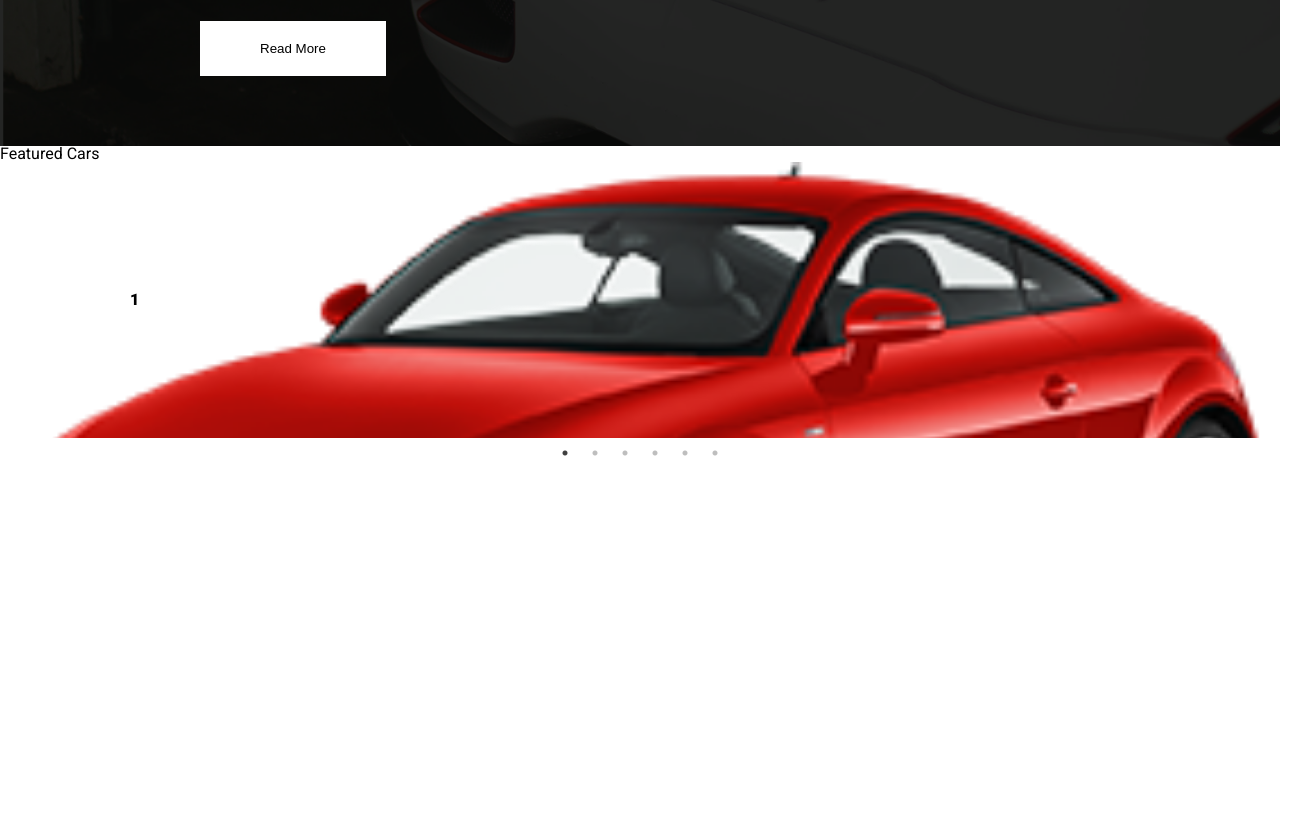
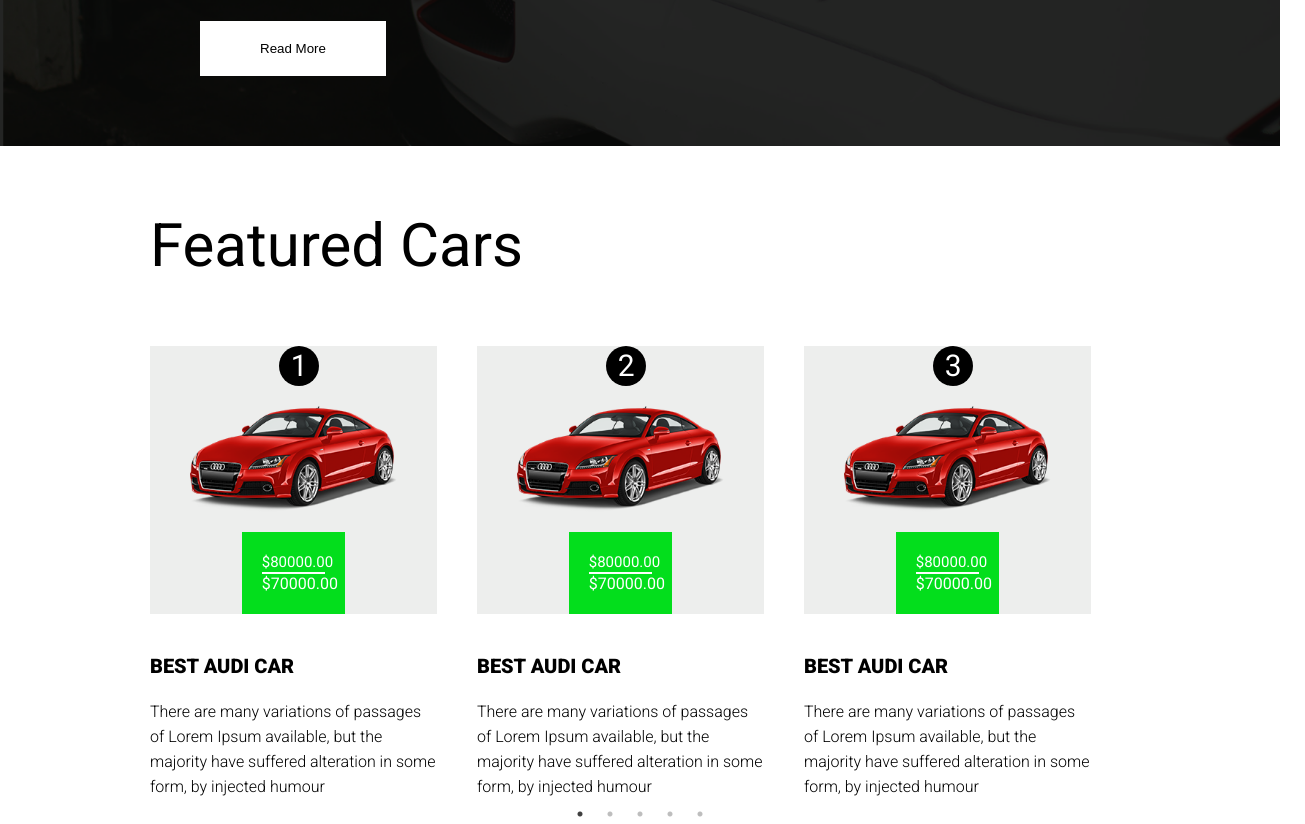
Before and after one commit to yevgeniywyszynski/rentcar, a React (Create React App) app: page / in a window 1280 px wide. Shown: the part 2159-2983 px from the top of the page, 1305 px wide, since content can reach past the window. Before the commit the page ends 2622 px from the top, so only its background shows below. Built offline with nearby package versions, Linux system fonts and the light colour scheme.

Commit message:
Added new comp FeaturedCars

```diff
--- a/src/components/FeaturedCars/FeaturedCars.js
+++ b/src/components/FeaturedCars/FeaturedCars.js
@@ -10,8 +10,9 @@
         dots: true,
         infinite: true,
         speed: 500,
-        slidesToShow: 1,
-        slidesToScroll: 1
+        arrows: true,
+        slidesToShow: 3,
+        slidesToScroll: 1,
     };
 
     return(
@@ -19,22 +20,107 @@
             <p className={styles.title}>Featured Cars</p>
             <Slider {...settings}>
                 <div className={styles.cars}>
-                    <h3>1</h3>
+                    <div className={styles.circleWrapper}>
+                        <p className={styles.slideNumber}>1</p>
+                    </div>
+                    <div className={styles.imgWrapper}>
+                        <img className={styles.imgCar} alt="car" src={'img/carslide.png'}></img>
+                        <div className={styles.priceWrapper}>
+                            <p className={styles.priceBefore}>$80000.00</p>
+                            <p className={styles.priceAfter}>$70000.00</p>
+                        </div>
+                    </div>
+                    <div className={styles.descriptionCar}>
+                        <p className={styles.modelName}>BEST AUDI CAR</p>
+                        <p className={styles.description}>
+                            There are many variations of passages of Lorem
+                            Ipsum available, but the majority have suffered
+                            alteration in some form, by injected humour
+                        </p>
+                    </div>
                 </div>
                 <div className={styles.cars}>
-                    <h3>2</h3>
+                    <div className={styles.circleWrapper}>
+                        <p className={styles.slideNumber}>2</p>
+                    </div>
+                    <div className={styles.imgWrapper}>
+                        <img className={styles.imgCar} alt="car" src={'img/carslide.png'}></img>
+                        <div className={styles.priceWrapper}>
+                            <p className={styles.priceBefore}>$80000.00</p>
+                            <p className={styles.priceAfter}>$70000.00</p>
+                        </div>
+                    </div>
+                    <div className={styles.descriptionCar}>
+                        <p className={styles.modelName}>BEST AUDI CAR</p>
+                        <p className={styles.description}>
+                            There are many variations of passages of Lorem
+                            Ipsum available, but the majority have suffered
+                            alteration in some form, by injected humour
+                        </p>
+                    </div>
+
                 </div>
                 <div className={styles.cars}>
-                    <h3>3</h3>
+                    <div className={styles.circleWrapper}>
+                        <p className={styles.slideNumber}>3</p>
+                    </div>
+                    <div className={styles.imgWrapper}>
+                        <img className={styles.imgCar} alt="car" src={'img/carslide.png'}></img>
+                        <div className={styles.priceWrapper}>
+                            <p className={styles.priceBefore}>$80000.00</p>
+                            <p className={styles.priceAfter}>$70000.00</p>
+                        </div>
+                    </div>
+                    <div className={styles.descriptionCar}>
+                        <p className={styles.modelName}>BEST AUDI CAR</p>
+                        <p className={styles.description}>
+                            There are many variations of passages of Lorem
+                            Ipsum available, but the majority have suffered
+                            alteration in some form, by injected humour
+                        </p>
+                    </div>
+
                 </div>
                 <div className={styles.cars}>
-                    <h3>4</h3>
+                    <div className={styles.circleWrapper}>
+                        <p className={styles.slideNumber}>4</p>
+                    </div>
+                    <div className={styles.imgWrapper}>
+                        <img className={styles.imgCar} alt="car" src={'img/carslide.png'}></img>
+                        <div className={styles.priceWrapper}>
+                            <p className={styles.priceBefore}>$80000.00</p>
+                            <p className={styles.priceAfter}>$70000.00</p>
+                        </div>
+                    </div>
+                    <div className={styles.descriptionCar}>
+                        <p className={styles.modelName}>BEST AUDI CAR</p>
+                        <p className={styles.description}>
+                            There are many variations of passages of Lorem
+                            Ipsum available, but the majority have suffered
+                            alteration in some form, by injected humour
+                        </p>
+                    </div>
                 </div>
                 <div className={styles.cars}>
-                    <h3>5</h3>
-                </div>
-                <div className={styles.cars}>
-                    <h3>6</h3>
+                    <div className={styles.circleWrapper}>
+                        <p className={styles.slideNumber}>5</p>
+                    </div>
+                    <div className={styles.imgWrapper}>
+                        <img className={styles.imgCar} alt="car" src={'img/carslide.png'}></img>
+                        <div className={styles.priceWrapper}>
+                            <p className={styles.priceBefore}>$80000.00</p>
+                            <p className={styles.priceAfter}>$70000.00</p>
+                        </div>
+                    </div>
+                    <div className={styles.descriptionCar}>
+                        <p className={styles.modelName}>BEST AUDI CAR</p>
+                        <p className={styles.description}>
+                            There are many variations of passages of Lorem
+                            Ipsum available, but the majority have suffered
+                            alteration in some form, by injected humour
+                        </p>
+                    </div>
+
                 </div>
             </Slider>
         </div>
--- a/src/components/FeaturedCars/FeaturedCars.module.scss
+++ b/src/components/FeaturedCars/FeaturedCars.module.scss
@@ -1,5 +1,78 @@
-.cars{
-    background-image: url('../../../public/img/carslide.png');
-    background-size: cover;
-    padding: 130px;
+.carsWrapper{
+    padding-left: 150px;
+    padding-right: 150px;
+    margin-top: 70px;
+    margin: 0 auto;
+    .title{
+        margin-top: 70px;
+        font-size: 60px;
+        margin-bottom: 70px;
+    }
+    .cars{
+        padding-right: 40px;
+        transition: 0.7s;
+        cursor: pointer;
+        position: relative;
+        .circleWrapper{
+            background-color: #000;
+            color: #fff;
+            font-size: 30px;
+            border-radius: 50%;
+            width: 40px;
+            height: 40px;
+            position: absolute;
+            top: 0%;
+            left: 45%;
+            transform: translate(-45%);
+            display: flex;
+            align-items: center;
+            justify-content: center;
+        }
+        .imgWrapper{
+            background-color: #edeeed;
+            padding-left: 40px;
+            padding-right: 40px;
+            padding-top: 60px;
+            margin-bottom: 40px;
+            text-align: center;
+            transition: 0.7s;
+            .imgCar{
+                width: 100%;
+                margin-bottom: 20px;
+            }
+            .priceWrapper{
+                margin: 0 auto;
+                width: 50%;
+                background-color: #03de1c;
+                padding: 20px;
+                transition: 0.7s;
+                color: #fff;
+                line-height: 20px;
+                transition: 0.7s;
+                .priceBefore{
+                    font-size: 15px;
+                    border-bottom: 2px solid #fff;
+                }
+            }
+        }
+        .imgWrapper:hover{
+            background-color: #03de1c;
+            .priceWrapper{
+                background-color: #fff;
+                color: #000;
+                .priceBefore{
+                    border-bottom: 2px solid #000;
+                }
+            }
+        }
+        .descriptionCar{
+            line-height: 25px;
+            font-weight: 300;
+            .modelName{
+                font-size: 20px;
+                font-weight: bold;
+                margin-bottom: 20px;
+            }
+        }
+    }
 }
```
